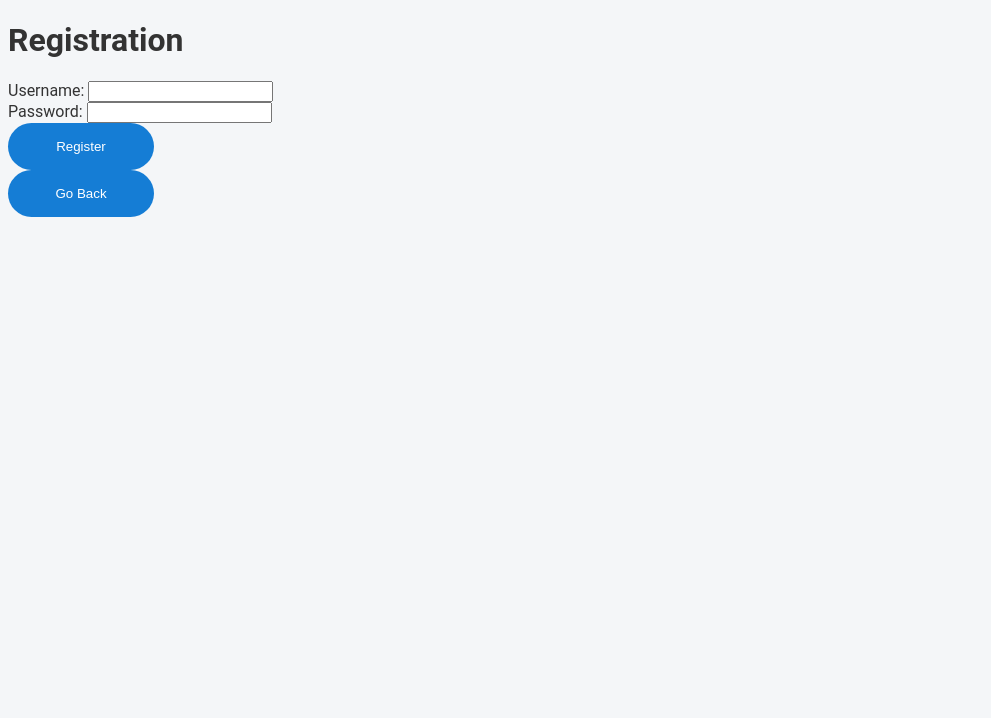
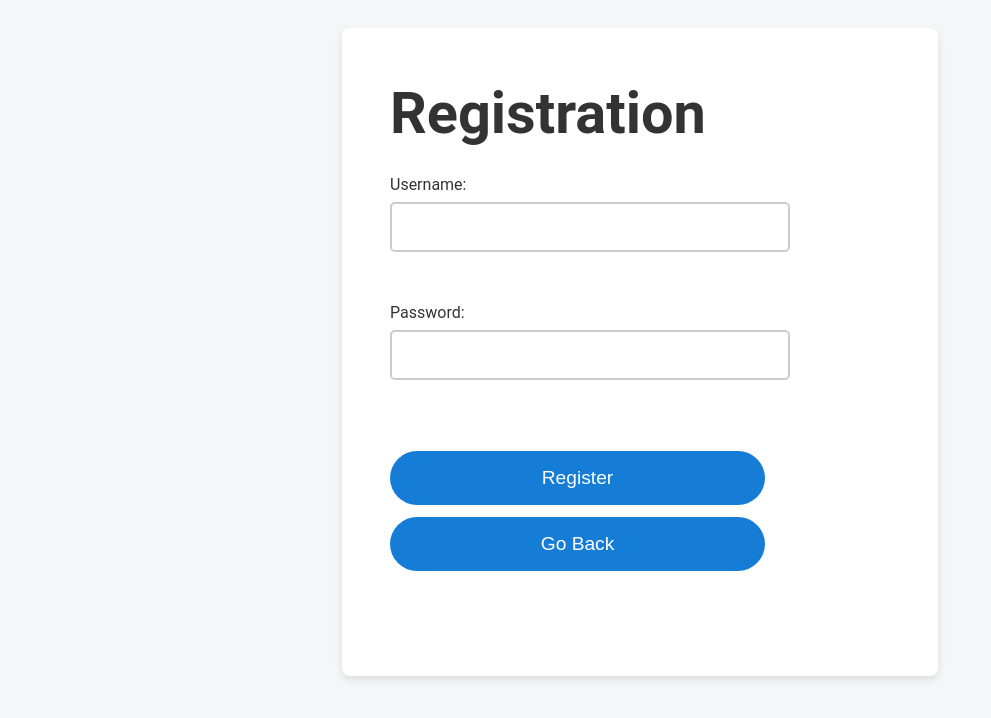
Before and after one commit to pierluigisozio/my-fitness-app, an Angular app in the folder auth-frontend/: page /register in a window 1280 px wide. Shown: the top 718 px of the page, without its empty margins (0-991 px from the left). Built offline with nearby package versions, Linux system fonts and the light colour scheme.

Commit message:
Styling components

```diff
--- a/auth-frontend/src/app/components/dashboard/dashboard.component.html
+++ b/auth-frontend/src/app/components/dashboard/dashboard.component.html
@@ -1 +1,4 @@
-<p>dashboard works!</p>
+<main>
+  <p>dashboard works!</p>
+  <button (click)="goToPage('home')">Go Back</button>
+</main>
--- a/auth-frontend/src/app/components/dashboard/dashboard.component.ts
+++ b/auth-frontend/src/app/components/dashboard/dashboard.component.ts
@@ -1,12 +1,19 @@
 import { Component } from '@angular/core';
+import {CommonModule} from '@angular/common';
+import {NavigationService} from '../../services/navigation.service';
 
 @Component({
   selector: 'app-dashboard',
   standalone: true,
-  imports: [],
+  imports: [CommonModule],
   templateUrl: './dashboard.component.html',
   styleUrl: './dashboard.component.scss'
 })
 export class DashboardComponent {
+  constructor(private navigationService : NavigationService){}
+
+  goToPage(page: string){
+    this.navigationService.redirectTo(page);
+  }
 
 }
--- a/auth-frontend/src/app/components/homepage/homepage.component.html
+++ b/auth-frontend/src/app/components/homepage/homepage.component.html
@@ -1,8 +1,8 @@
-<ng-container>
+<main>
   <h1>MyFitness App</h1>
-  <p>Login or register to start</p>
+  <p class="subtitle">Login or register to start</p>
   <div class="button-container">
     <button (click)="goToPage('login')">Login</button>
     <button (click)="goToPage('register')">Register</button>
   </div>
-</ng-container>
+</main>
--- a/auth-frontend/src/app/components/login/login.component.html
+++ b/auth-frontend/src/app/components/login/login.component.html
@@ -1,28 +1,37 @@
-<ng-container>
+<main>
   <h1>Login</h1>
-  <p *ngIf="fromRegistration">
-    <span>Registration completed. </span>
+  <p *ngIf="fromRegistration" class="subtitle">
+    <span>Registration completed</span>
+  </p>
+  <p *ngIf="!fromRegistration" class="subtitle">
     <span>Login to access app</span>
   </p>
-  <form [formGroup]="loginForm" (ngSubmit)="onSubmit()">
+  <form [formGroup]="loginForm" (ngSubmit)="onSubmit()" class="app-form">
 
     <div class="input-group">
       <label for="username">Username: </label>
-      <input id="username" formControlName="username" type="text"/>
-      <span *ngIf="loginForm.get('username')?.invalid && loginForm.get('username')?.touched" class="input-error">
+      <input id="username" formControlName="username" type="text" autocomplete="off"/>
+      <span
+      [ngClass]="{ 'input-error': loginForm.get('username')?.invalid && loginForm.get('username')?.touched,
+        'hidden-error': !(loginForm.get('username')?.invalid && loginForm.get('username')?.touched)}">
         Username Required
       </span>
     </div>
 
     <div class="input-group">
       <label for="password">Password</label>
-      <input id="password" formControlName="password" type="password"/>
-      <span *ngIf="loginForm.get('password')?.invalid && loginForm.get('password')?.touched">
+      <input id="password" formControlName="password" type="password" />
+      <span
+      [ngClass]="{ 'input-error': loginForm.get('password')?.invalid && loginForm.get('password')?.touched,
+      'hidden-error': !(loginForm.get('password')?.invalid && loginForm.get('password')?.touched)}">
+
         Password required
       </span>
     </div>
 
-    <button type="submit" [disabled]="loginForm.invalid">Login</button>
+    <div class="button-container">
+      <button type="submit" [disabled]="loginForm.invalid">Login</button>
+      <button (click)="goToPage('home')" >Go Back</button>
+    </div>
   </form>
-  <button (click)="goToPage('home')" >Go Back</button>
-</ng-container>
+</main>
--- a/auth-frontend/src/app/components/register/register.component.html
+++ b/auth-frontend/src/app/components/register/register.component.html
@@ -1,11 +1,13 @@
-<ng-container>
+<main class="form-container">
   <h1>Registration</h1>
-  <form [formGroup]="registrationForm" (ngSubmit)="onSubmit()">
+  <form [formGroup]="registrationForm" (ngSubmit)="onSubmit()" class="app-form">
 
     <div class="input-group">
       <label for="username">Username: </label>
-      <input id="username" formControlName="username" type="text"/>
-      <span *ngIf="registrationForm.get('username')?.invalid && registrationForm.get('username')?.touched" class="input-error">
+      <input id="username" formControlName="username" type="text" autocomplete="off"/>
+      <span
+        [ngClass]="{ 'input-error': registrationForm.get('username')?.invalid && registrationForm.get('username')?.touched,
+        'hidden-error': !(registrationForm.get('username')?.invalid && registrationForm.get('username')?.touched) }">
         Username required
       </span>
     </div>
@@ -13,13 +15,17 @@
     <div class="input-group">
       <label for="password">Password: </label>
       <input id="password" formControlName="password" type="password" />
-      <span *ngIf="registrationForm.get('password')?.invalid && registrationForm.get('password')?.touched" class="input-error">
+      <span
+        [ngClass]="{ 'input-error': registrationForm.get('password')?.invalid && registrationForm.get('password')?.touched,
+        'hidden-error': !(registrationForm.get('password')?.invalid && registrationForm.get('password')?.touched) }">
         Password required
       </span>
     </div>
 
-    <button type="submit" [disabled]="registrationForm.invalid">Register</button>
+    <div class="button-container">
+      <button type="submit" [disabled]="registrationForm.invalid">Register</button>
+      <button (click)="goToPage('home')">Go Back</button>
+    </div>
 
   </form>
-  <button (click)="goToPage('home')">Go Back</button>
-</ng-container>
+</main>
--- a/auth-frontend/src/styles.scss
+++ b/auth-frontend/src/styles.scss
@@ -2,6 +2,21 @@ body{
   font-family: 'Roboto', sans-serif;
   background-color: #F4F6F8;
   color: #333333;
+  display: flex;
+  justify-content: center;
+  height: 100vh;
+}
+
+h1{
+  font-size: 3.6em;
+  margin: 28px 0;
+}
+
+p{
+  font-size: 2em;
+}
+p.subtitle{
+  margin-top:0;
 }
 
 button{
@@ -9,11 +24,77 @@ button{
   color: white;
   background-color: #157dd5;
   border: none;
-  width: 146px;
+  width: 75%;
   border-radius: 48px;
+  font-size: 1.2em;
 }
 
 button:hover{
   font-weight: bold;
   background-color: #154bd5;
+  cursor: pointer;
 }
+
+main{
+  width: 50vw;
+  max-width: 500px;
+  min-height: 75vh;
+  height: fit-content;
+  margin: 20px 20px;
+  padding: 24px 48px;
+  background-color: #ffffff;
+  border-radius: 8px;
+  box-shadow: 0 4px 8px rgba(0, 0, 0, 0.1);
+  display: flex;
+  flex-direction: column;
+}
+.app-form{
+  display: flex;
+  flex-direction: column;
+  gap: 24px;
+}
+
+.button-container{
+  margin-top: 20px;
+  justify-self: flex-end;
+  display: flex;
+  flex-direction: column;
+  gap: 12px;
+}
+
+.input-group{
+  display: flex;
+  flex-direction: column;
+  gap: 8px;
+  width: 100%;
+}
+
+.input-error{
+  color: #dc1414;
+  display: block;
+  min-height: 20px;
+}
+
+.hidden-error{
+  visibility: hidden;
+}
+
+
+input[type="text"],
+input[type="password"] {
+  width: 100%;
+  max-width: 400px;
+  height: 50px;
+  padding: 10px;
+  font-size: 1.2em;
+  border: 2px solid #ccc;
+  border-radius: 5px;
+  box-sizing: border-box;
+}
+
+input[type="text"]:focus,
+input[type="password"]:focus {
+  border-color: #157dd5;
+  outline: none;
+  box-shadow: 0 0 5px rgba(0, 123, 255, 0.5);
+}
```
